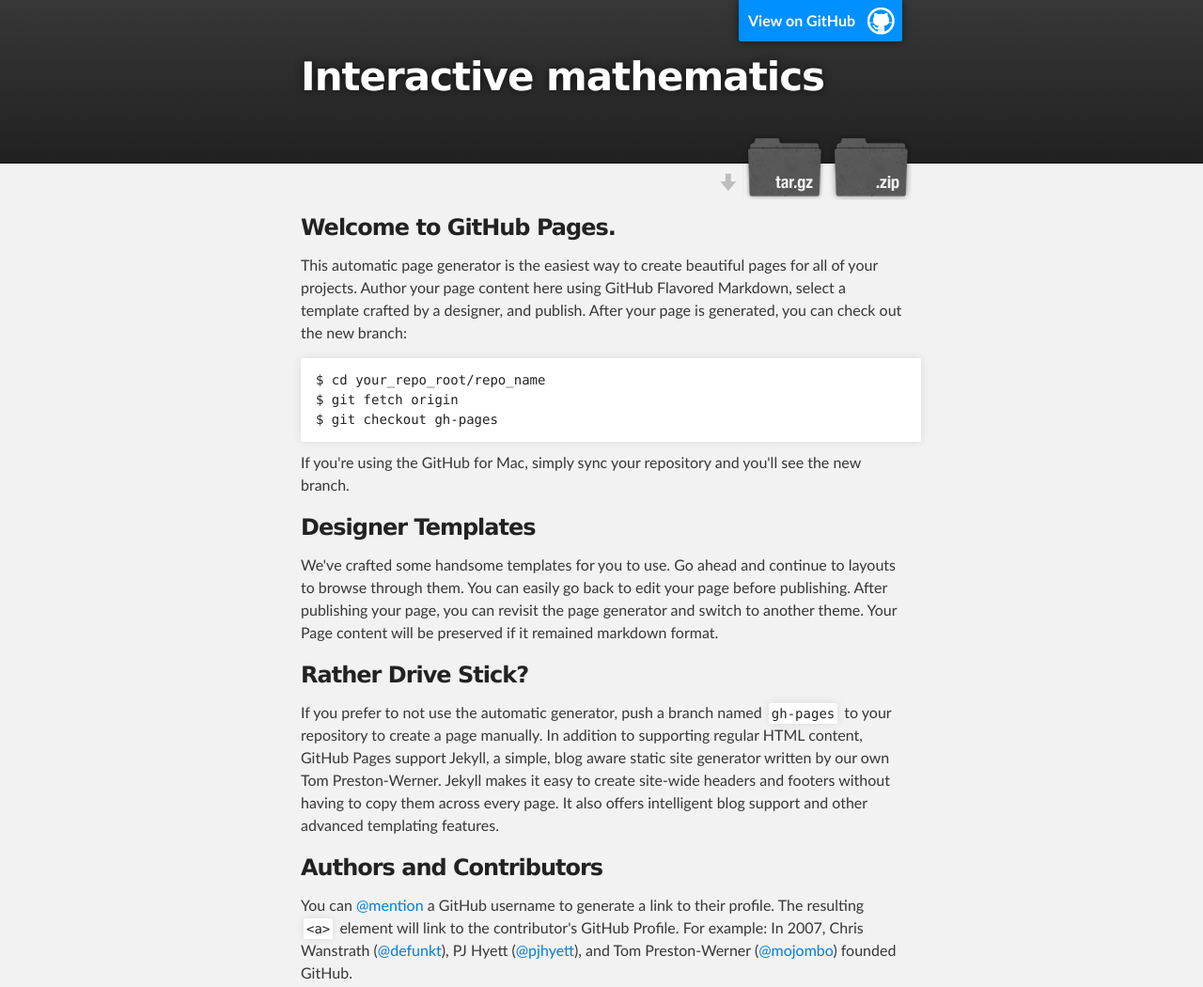
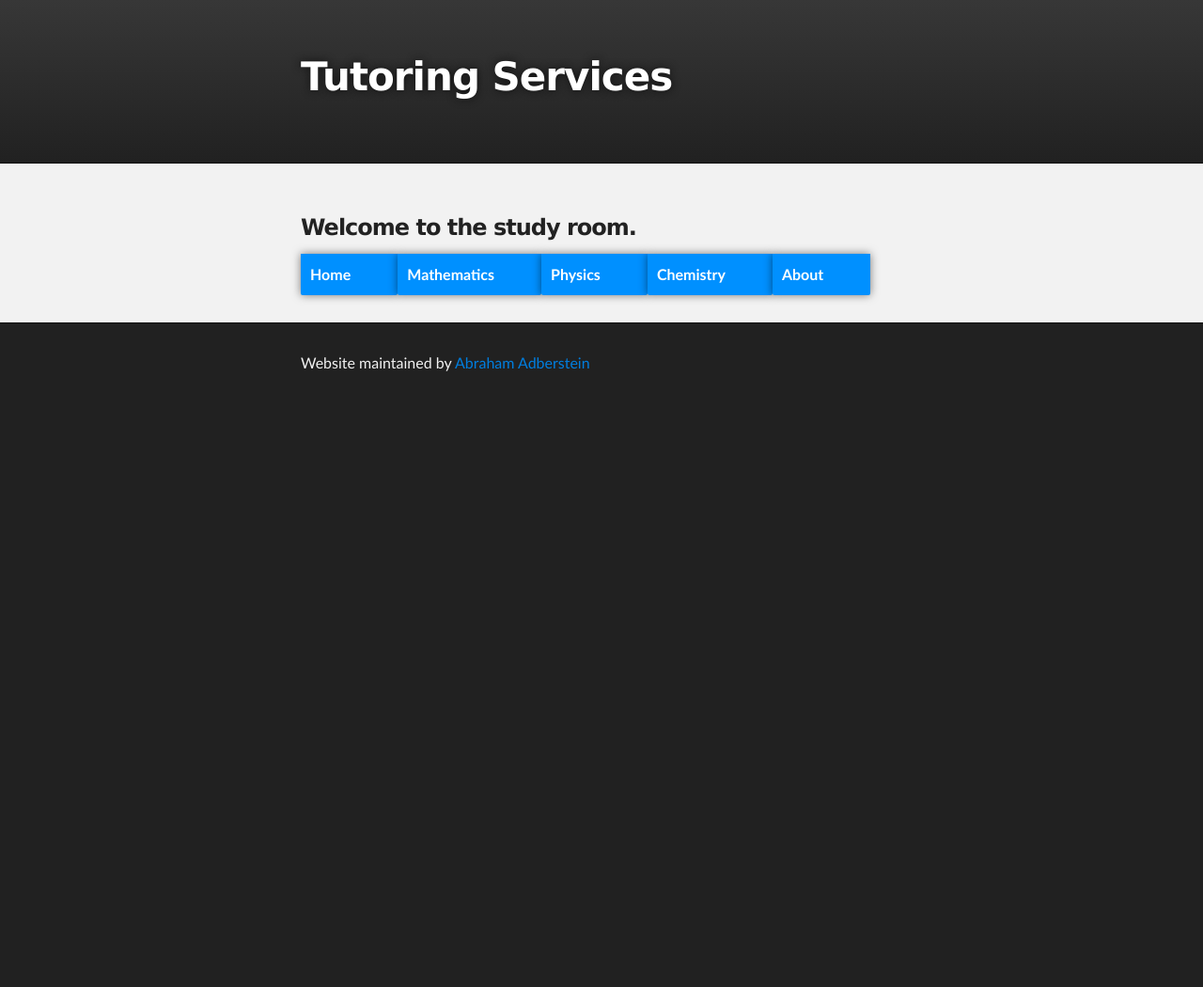
Before and after one commit to adle29/interactive_mathematics, a plain HTML site: page index.html in a window 1280 px wide. Shown: the top 1050 px of the page at 94% size. After the commit the page ends 800 px from the top, so only its background shows below. Drawn offline with Linux system fonts and the light colour scheme.

Commit message:
upgrade2

```diff
--- a/index.html
+++ b/index.html
@@ -4,11 +4,11 @@
   <head>
     <meta charset='utf-8' />
     <meta http-equiv="X-UA-Compatible" content="chrome=1" />
-    <meta name="description" content="Interactive mathematics : " />
+    <meta name="description" content="Study " />
 
     <link rel="stylesheet" type="text/css" media="screen" href="stylesheets/stylesheet.css">
 
-    <title>Interactive mathematics</title>
+    <title>Tutoring Services</title>
   </head>
 
   <body>
@@ -16,55 +16,36 @@
     <!-- HEADER -->
     <div id="header_wrap" class="outer">
         <header class="inner">
-          <a id="forkme_banner" href="https://github.com/adle29/interactive_mathematics">View on GitHub</a>
+         <!--  <a id="forkme_banner" href="https://github.com/adle29/interactive_mathematics">View on GitHub</a>-->
 
-          <h1 id="project_title">Interactive mathematics</h1>
+          <h1 id="project_title">Tutoring Services</h1>
           <h2 id="project_tagline"></h2>
 
-            <section id="downloads">
-              <a class="zip_download_link" href="https://github.com/adle29/interactive_mathematics/zipball/master">Download this project as a .zip file</a>
-              <a class="tar_download_link" href="https://github.com/adle29/interactive_mathematics/tarball/master">Download this project as a tar.gz file</a>
-            </section>
+
         </header>
     </div>
 
     <!-- MAIN CONTENT -->
     <div id="main_content_wrap" class="outer">
       <section id="main_content" class="inner">
-        <h3>Welcome to GitHub Pages.</h3>
+        <h3>Welcome to the study room.</h3>
+			<ul>
+				<a id="forkme_banner" href="#home">Home</a>
+				<a id="forkme_banner" href="Mathematics/index.html">Mathematics</a>
+				<a id="forkme_banner" href="#contact">Physics</a>
+				<a id="forkme_banner" href="#about">Chemistry</a>
+				<a id="forkme_banner" href="#about">About</a>
+			</ul>
 
-<p>This automatic page generator is the easiest way to create beautiful pages for all of your projects. Author your page content here using GitHub Flavored Markdown, select a template crafted by a designer, and publish. After your page is generated, you can check out the new branch:</p>
-
-<pre><code>$ cd your_repo_root/repo_name
-$ git fetch origin
-$ git checkout gh-pages
-</code></pre>
-
-<p>If you're using the GitHub for Mac, simply sync your repository and you'll see the new branch.</p>
-
-<h3>Designer Templates</h3>
-
-<p>We've crafted some handsome templates for you to use. Go ahead and continue to layouts to browse through them. You can easily go back to edit your page before publishing. After publishing your page, you can revisit the page generator and switch to another theme. Your Page content will be preserved if it remained markdown format.</p>
-
-<h3>Rather Drive Stick?</h3>
-
-<p>If you prefer to not use the automatic generator, push a branch named <code>gh-pages</code> to your repository to create a page manually. In addition to supporting regular HTML content, GitHub Pages support Jekyll, a simple, blog aware static site generator written by our own Tom Preston-Werner. Jekyll makes it easy to create site-wide headers and footers without having to copy them across every page. It also offers intelligent blog support and other advanced templating features.</p>
-
-<h3>Authors and Contributors</h3>
-
-<p>You can <a href="https://github.com/blog/821" class="user-mention">@mention</a> a GitHub username to generate a link to their profile. The resulting <code>&lt;a&gt;</code> element will link to the contributor's GitHub Profile. For example: In 2007, Chris Wanstrath (<a href="https://github.com/defunkt" class="user-mention">@defunkt</a>), PJ Hyett (<a href="https://github.com/pjhyett" class="user-mention">@pjhyett</a>), and Tom Preston-Werner (<a href="https://github.com/mojombo" class="user-mention">@mojombo</a>) founded GitHub.</p>
-
-<h3>Support or Contact</h3>
-
-<p>Having trouble with Pages? Check out the documentation at <a href="http://help.github.com/pages">http://help.github.com/pages</a> or contact <a href="mailto:support@github.com">support@github.com</a> and we’ll help you sort it out.</p>
+			<br></br>
       </section>
     </div>
 
     <!-- FOOTER  -->
     <div id="footer_wrap" class="outer">
       <footer class="inner">
-        <p class="copyright">Interactive mathematics maintained by <a href="https://github.com/adle29">adle29</a></p>
-        <p>Published with <a href="http://pages.github.com">GitHub Pages</a></p>
+        <p class="copyright">Website maintained by <a href="https://github.com/adle29">Abraham Adberstein</a></p>
+
       </footer>
     </div>
 
--- a/stylesheets/stylesheet.css
+++ b/stylesheets/stylesheet.css
@@ -279,13 +279,12 @@ Full-Width Styles
 
 #forkme_banner {
   display: block;
-  position: absolute;
-  top:0;
-  right: 10px;
+  text-align:center;
   z-index: 10;
+  float:left;
   padding: 10px 50px 10px 10px;
   color: #fff;
-  background: url('../images/blacktocat.png') #0090ff no-repeat 95% 50%;
+  background:  #0090ff no-repeat 95% 50%;
   font-weight: 700;
   box-shadow: 0 0 10px rgba(0,0,0,.5);
   border-bottom-left-radius: 2px;
```
Also changed, not shown: 1 other file.
